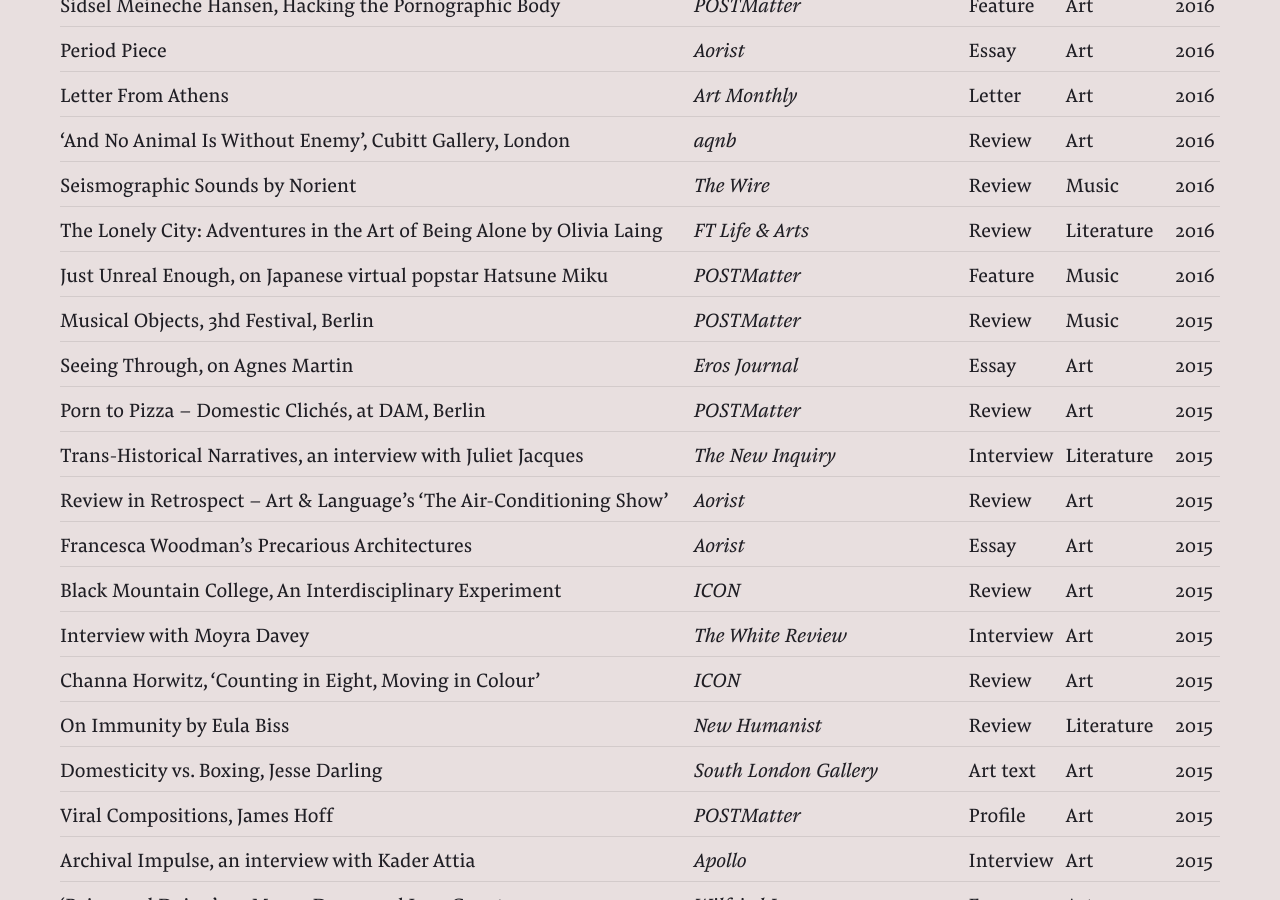
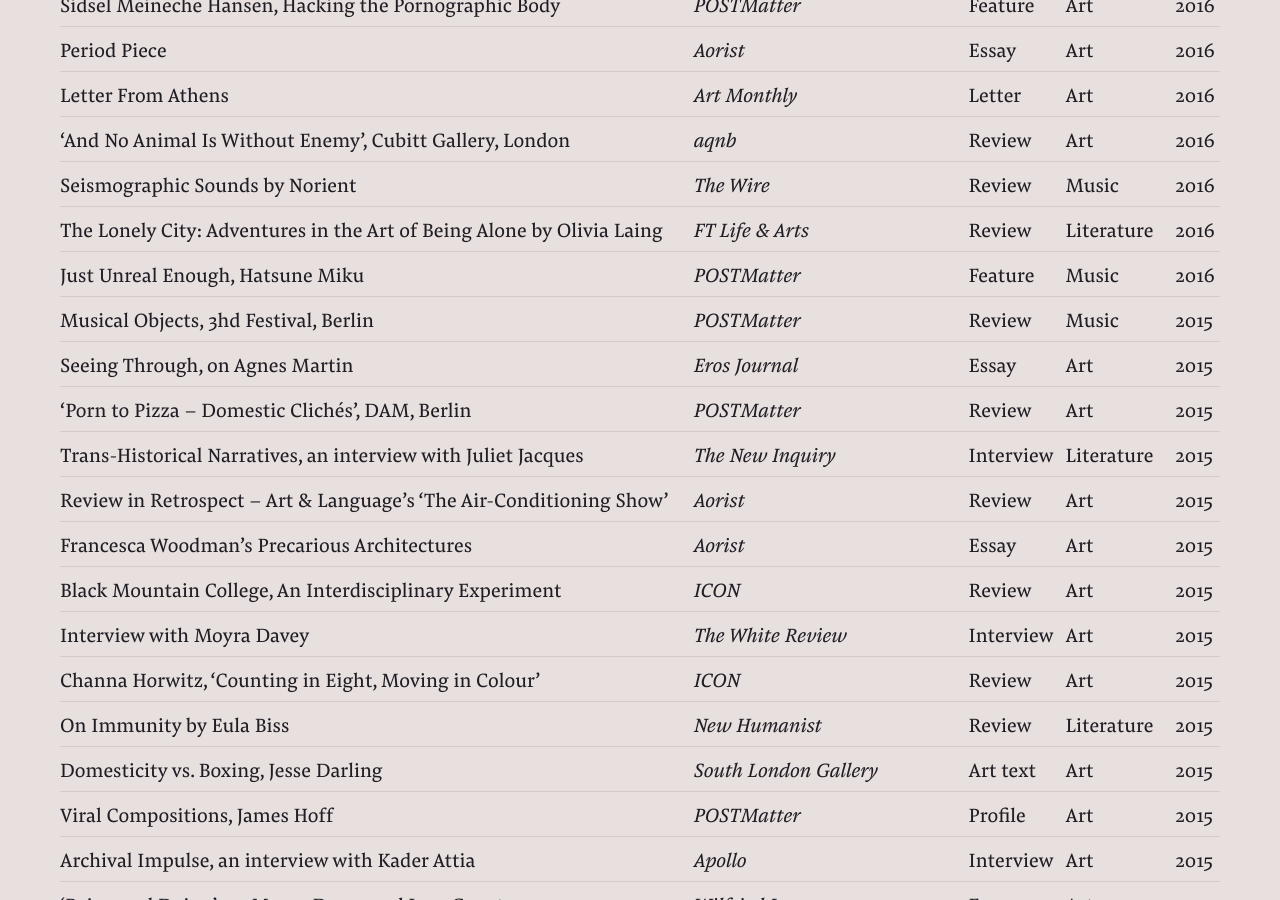
Before and after one commit to hg-site/hg-site.github.io, a Jekyll site: the page built from archive/index.markdown, in a window 1280 px wide and 900 px high, scrolled down 640 px. Built offline with Jekyll 4.4.1, drawn with Linux system fonts in a browser that asks for light colours.

Commit message:
Updated Index

```diff
--- a/archive/index.markdown
+++ b/archive/index.markdown
@@ -138,7 +138,7 @@
 </tr>
 
 <tr data-href="http://postmatter.com/#/currents/just-unreal-enough">
-	<td class="title">Just Unreal Enough, on Japanese virtual popstar Hatsune Miku</td>
+	<td class="title">Just Unreal Enough, Hatsune Miku</td>
 	<td class="publisher">POSTMatter</td>
 	<td class="type">Feature</td>
 	<td class="subject">Music</td>
@@ -161,7 +161,7 @@
 	<td class="year">2015</td>
 </tr>
 <tr data-href="http://postmatter.com/articles/archive-2012-2016/2015/21-porn-to-pizza/">
-	<td class="title">Porn to Pizza – Domestic Clichés, at DAM, Berlin</td>
+	<td class="title">‘Porn to Pizza – Domestic Clichés’, DAM, Berlin</td>
 	<td class="publisher">POSTMatter</td>
 	<td class="type">Review</td>
 	<td class="subject">Art</td>
```
